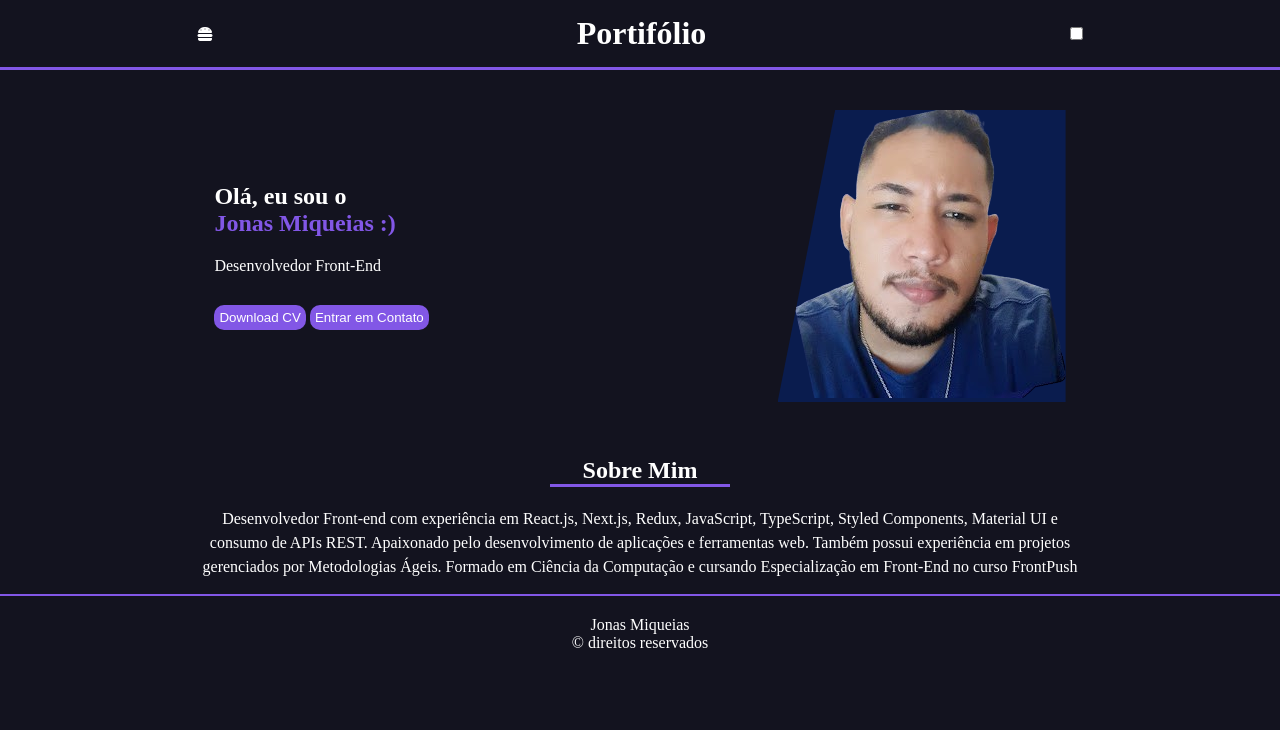
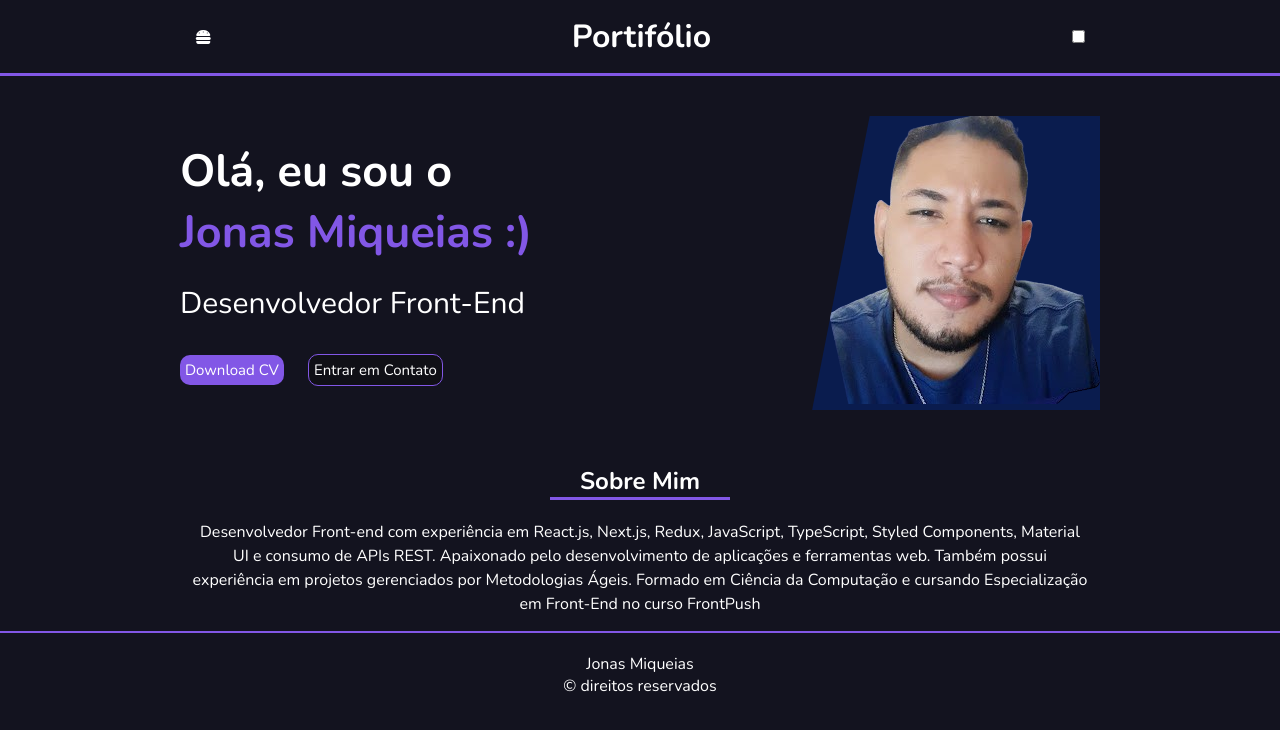
Before and after one commit to Jonasprogramer/portifolio, a plain HTML site: page index.html in a window 1280 px wide. Drawn offline with nearby package versions, Linux system fonts and the light colour scheme.

Commit message:
buttons, fonts

```diff
--- a/index.html
+++ b/index.html
@@ -13,7 +13,7 @@
         <div class="itens">
             <i class="fa-solid fa-burger"></i>
             <h1>Portifólio</h1>
-            <input type="checkbox" name="" id="">
+            <input type="checkbox" name="check" id="modo">
         </div>
     </header>
 
@@ -27,8 +27,8 @@
 
 
             <div class="buttons">
-                <button>Download CV</button>
-                <button>Entrar em Contato</button>
+                <button id="b1">Download CV</button>
+                <button id="b2">Entrar em Contato</button>
             </div>
         </div>
 
--- a/style.css
+++ b/style.css
@@ -1,6 +1,9 @@
+@import url('https://fonts.googleapis.com/css2?family=Nunito:ital,wght@0,200..1000;1,200..1000&display=swap');
+
 *{
     margin: 0;
     padding: 0;
+    font-family: "Nunito", sans-serif;
 }
 body{
     background-color: #13131F;
@@ -50,6 +53,7 @@ h1{
 
 .titulos{
     padding-bottom: 30px;
+    font-size: 30px;
 }
 .titulos h1{
     padding-bottom: 20px;
@@ -62,9 +66,29 @@ span{
     padding: 5px;
     border-radius: 10px;
     border: none;
+    color: #fff;
+    font-size: 15px;
+}
+#b1{
     background-color: #8257E6;
-    color: #fff;
+    transition: transform 0.3s ease-in-out;
+    cursor: pointer;
 }
+#b1:hover{
+    transform: scale(1.2);
+}
+#b2{
+    background-color: rgba(15, 15, 15, 0.5);
+    border: 1px solid #8257E6;
+    transition: transform 0.3s ease-in-out;
+    cursor: pointer;
+    margin-left: 20px;
+}
+#b2:hover{
+    transform: scale(1.2);
+}
+
+
 /*Contrução sobre mim*/
 .sobre{
     width: 70%;
```
